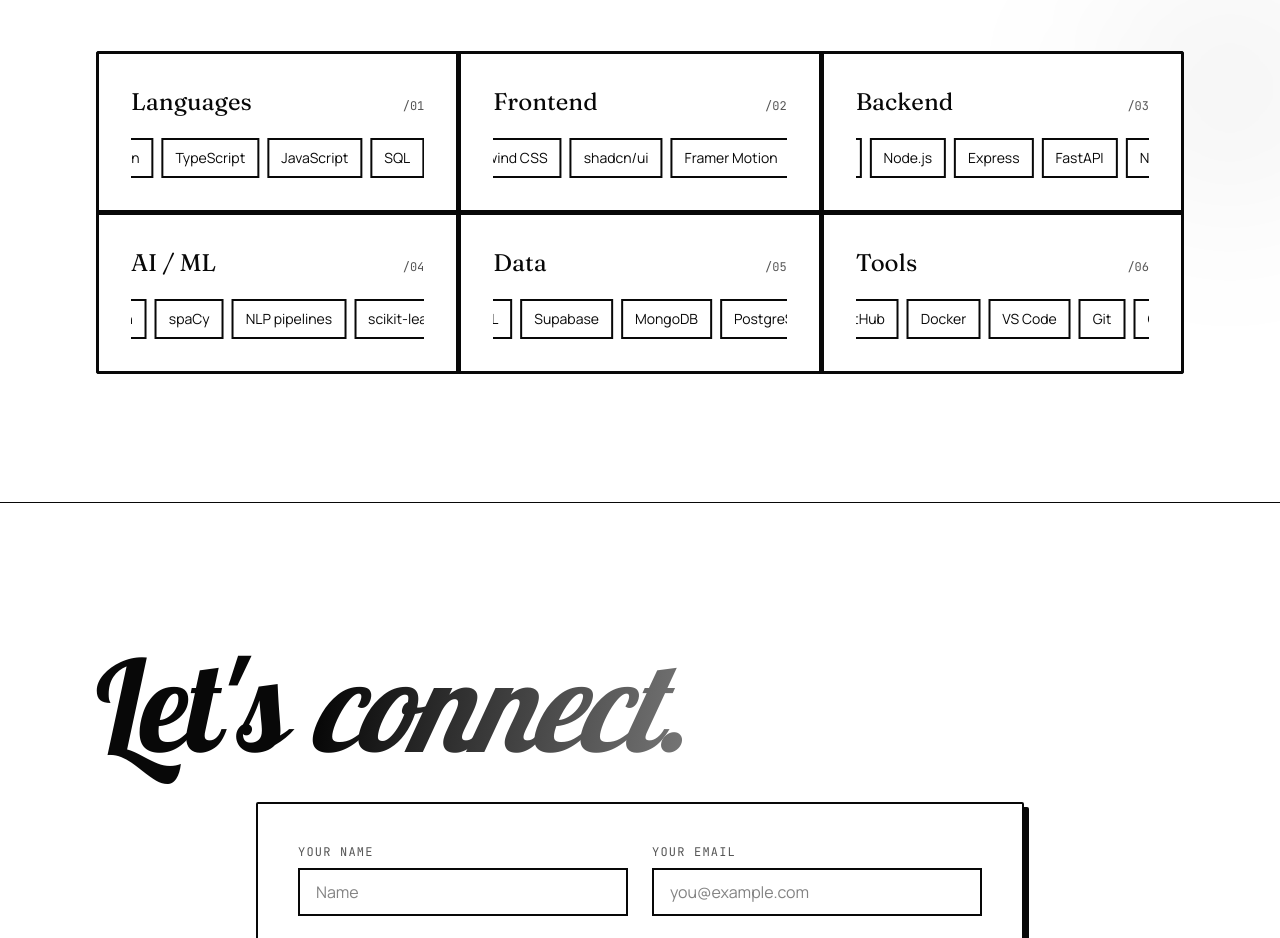
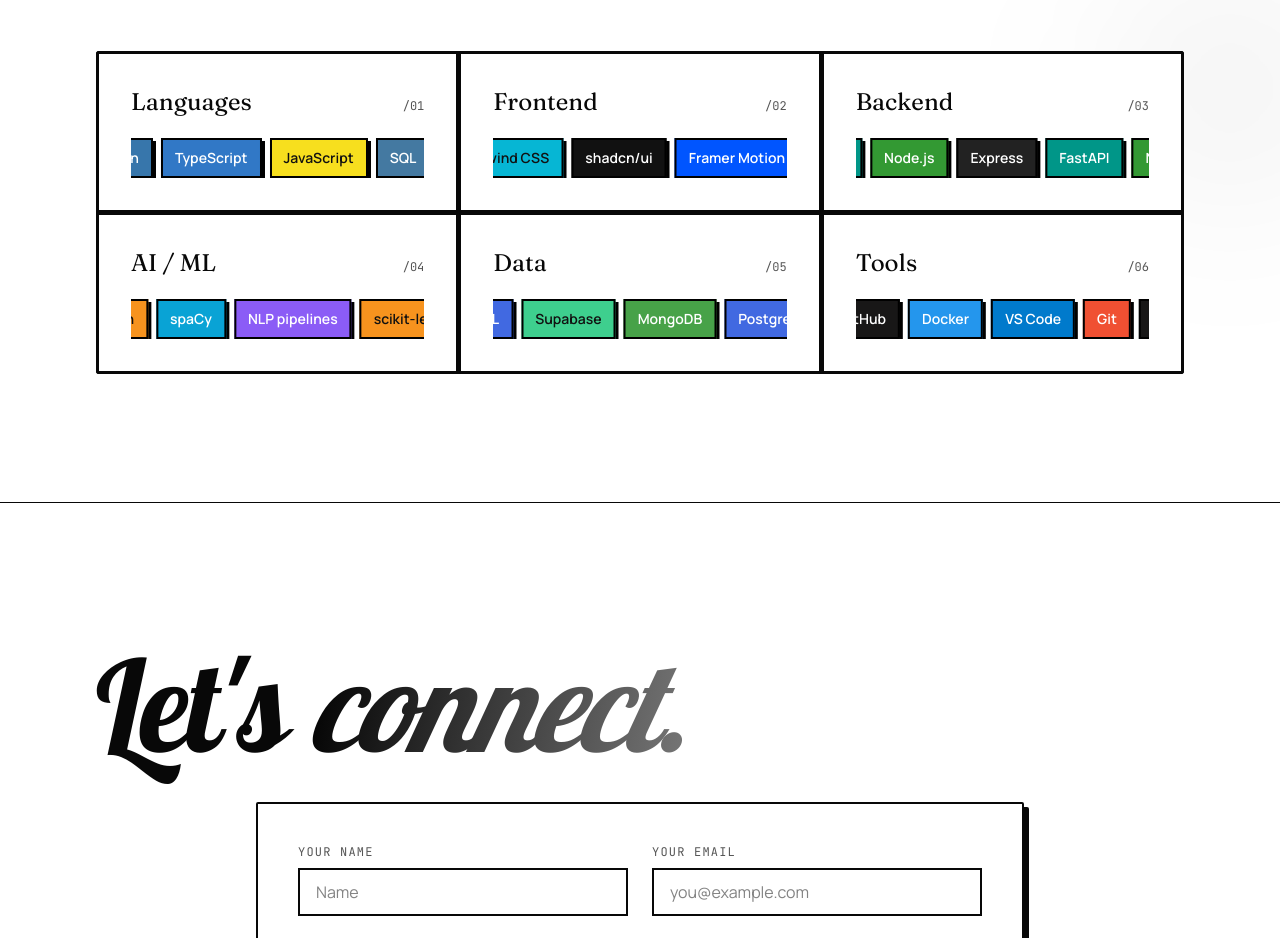
Before and after one commit to AVINASHTIWARI14/portfolio, a React (Vite) app: page / in a window 1280 px wide. Shown: the part 3820-4758 px from the top of the page. Built offline with nearby package versions, Linux system fonts and the light colour scheme.

Commit message:
Apply brutalist styling and brand colors to skill text cards

```diff
--- a/src/components/portfolio/About.tsx
+++ b/src/components/portfolio/About.tsx
@@ -1,5 +1,30 @@
 import { skillGroups, timeline } from "@/data/portfolio";
 import { Reveal, SectionHeading } from "./Reveal";
+
+const skillColors: Record<string, { bg: string; fg: string }> = {
+  "C++": { bg: "#00599C", fg: "#FFFFFF" },
+  Python: { bg: "#3776AB", fg: "#FFFFFF" },
+  TypeScript: { bg: "#3178C6", fg: "#FFFFFF" },
+  JavaScript: { bg: "#F7DF1E", fg: "#111111" },
+  SQL: { bg: "#4479A1", fg: "#FFFFFF" },
+  React: { bg: "#61DAFB", fg: "#111111" },
+  "Tailwind CSS": { bg: "#06B6D4", fg: "#111111" },
+  "shadcn/ui": { bg: "#111111", fg: "#FFFFFF" },
+  "Framer Motion": { bg: "#0055FF", fg: "#FFFFFF" },
+  FastAPI: { bg: "#009688", fg: "#FFFFFF" },
+  "Node.js": { bg: "#339933", fg: "#FFFFFF" },
+  Express: { bg: "#222222", fg: "#FFFFFF" },
+  "scikit-learn": { bg: "#F7931E", fg: "#111111" },
+  spaCy: { bg: "#09A3D5", fg: "#FFFFFF" },
+  "NLP pipelines": { bg: "#8B5CF6", fg: "#FFFFFF" },
+  PostgreSQL: { bg: "#4169E1", fg: "#FFFFFF" },
+  Supabase: { bg: "#3ECF8E", fg: "#111111" },
+  MongoDB: { bg: "#47A248", fg: "#FFFFFF" },
+  Git: { bg: "#F05032", fg: "#FFFFFF" },
+  GitHub: { bg: "#181717", fg: "#FFFFFF" },
+  Docker: { bg: "#2496ED", fg: "#FFFFFF" },
+  "VS Code": { bg: "#007ACC", fg: "#FFFFFF" },
+};
 
 
 
@@ -62,7 +87,8 @@ export function Skills() {
                         <li
                           key={s}
                           title={s}
-                          className="shrink-0 whitespace-nowrap border-2 border-border px-3 py-2 text-sm transition-colors hover:border-lime hover:text-lime"
+                          className="shrink-0 whitespace-nowrap border-2 border-black px-3 py-2 text-sm font-semibold shadow-[3px_3px_0_#000] transition-transform hover:-translate-y-0.5 hover:translate-x-0.5 hover:shadow-[2px_2px_0_#000] active:translate-x-[3px] active:translate-y-[3px] active:shadow-none"
+                          style={{ backgroundColor: skillColors[s]?.bg ?? "#FFFFFF", color: skillColors[s]?.fg ?? "#111111" }}
                         >
                           {s}
                         </li>
```
